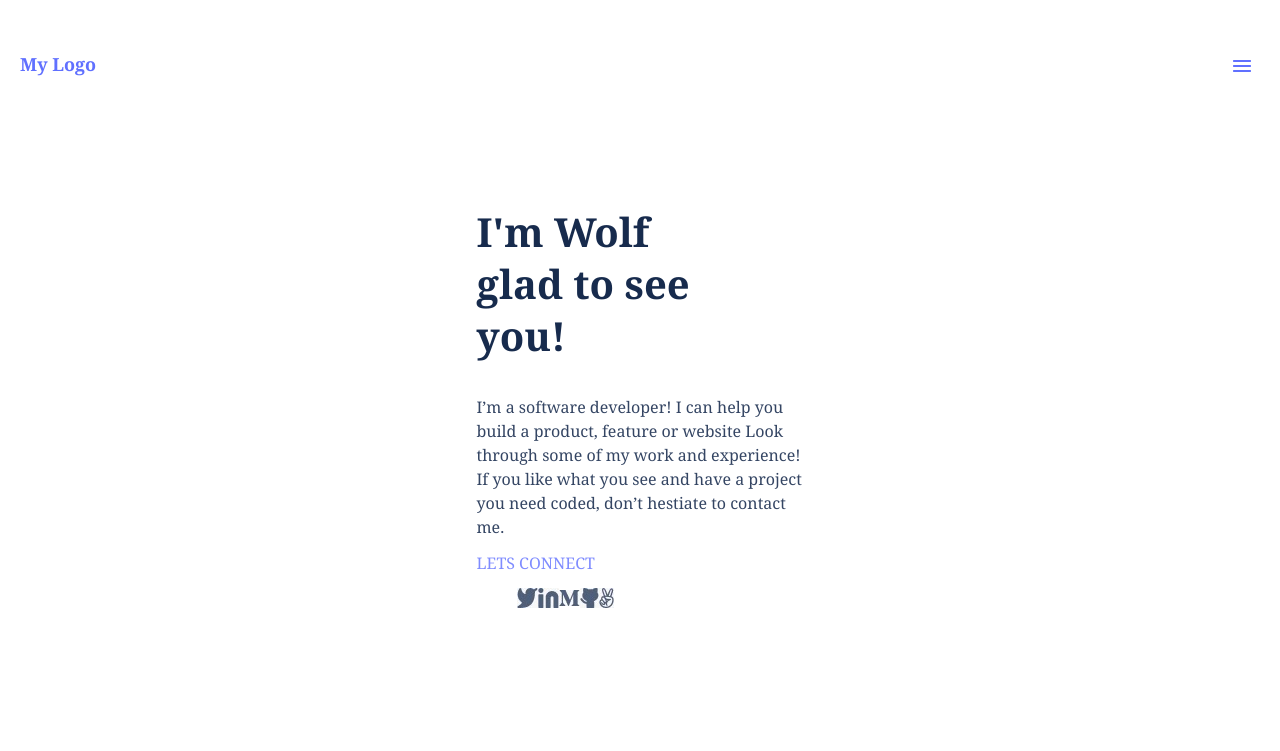
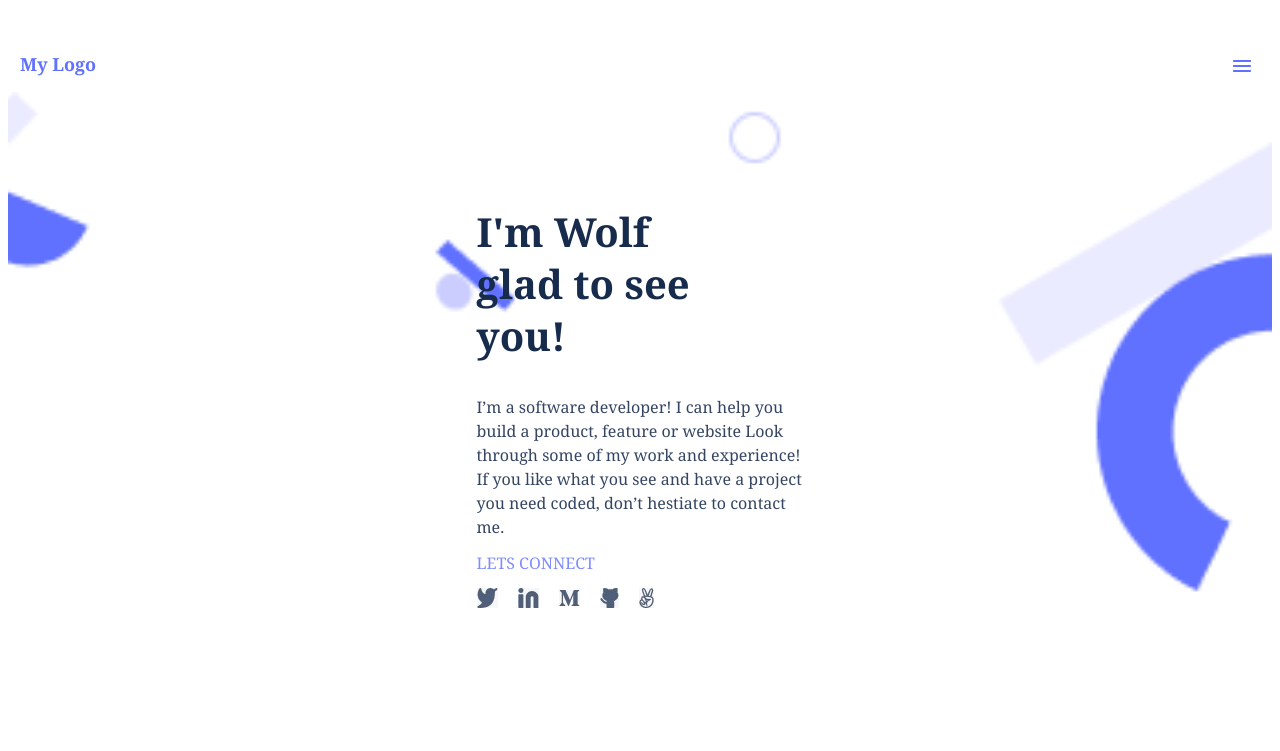
Before and after one commit to Wolfmikerson/Portfolio-Mobile-Version, a website: page index.html in a window 1280 px wide. Drawn offline with Linux system fonts and the light colour scheme.

Commit message:
Edit the final changes on the headline section

```diff
--- a/css/style.css
+++ b/css/style.css
@@ -28,6 +28,7 @@
   align-items: center;
   margin-top: 12px;
   margin-bottom: 136px;
+  padding: 0;
 }
 /* nav bar styling */
 .navbar-contener {
@@ -81,6 +82,11 @@
 .headline {
   flex-direction: column;
   align-items: center;
-  background: url("images/header_background.png") no-repeat center;
-  height: 100vh;
+  background-image: url("images/background.png");
+  background-size: cover;
+  background-repeat: no-repeat;
 }
+
+.display-list-item {
+  margin-right: 20px;
+}
--- a/index.html
+++ b/index.html
@@ -21,11 +21,11 @@
           <p class="support-text-headline default-custom-fonts support-text-font margin-none">I’m a software developer! I can help you build a product, feature or website Look through some of my work and experience! If you like what you see and have a project you need coded, don’t hestiate to contact me.</p>
           <h2 class="support-text-2 default-custom-fonts lets-text-font">LETS CONNECT</h2>
           <ul class="default-display-flex default-list-style">
-            <li><a href="https://twitter.com/MikersonWolf" title="Visit my twitter" target="_blank"><img src="images/Twitter.jpeg" alt=""></a></li>
-            <li><a href="https://www.linkedin.com/in/wolf-m-jacques-27a38612a/" title="Visit my linkedin" target="_blank"><img src="images/linkedn.jpeg" alt=""></a></li>
-            <li><a href="#" title="Visit my Medium"><img src="images/Median.jpeg" alt=""></a></li>
-            <li><a href="https://github.com/Wolfmikerson" title="Visit my Github" target="_blank"><img src="images/Github.jpeg" alt=""></a></li>
-            <li><a href="#" title="Visit my Angellist"><img src="images/Angellist.jpeg" alt=""></a></li>
+            <li class="display-list-item"><a href="https://twitter.com/MikersonWolf" title="Visit my twitter" target="_blank"><img src="images/Twitter.jpeg" alt=""></a></li>
+            <li class="display-list-item"><a href="https://www.linkedin.com/in/wolf-m-jacques-27a38612a/" title="Visit my linkedin" target="_blank"><img src="images/linkedn.jpeg" alt=""></a></li>
+            <li class="display-list-item"><a href="#" title="Visit my Medium"><img src="images/Median.jpeg" alt=""></a></li>
+            <li class="display-list-item"><a href="https://github.com/Wolfmikerson" title="Visit my Github" target="_blank"><img src="images/Github.jpeg" alt=""></a></li>
+            <li class="display-list-item"><a href="#" title="Visit my Angellist"><img src="images/Angellist.jpeg" alt=""></a></li>
           </ul>
         </div>
     </section>
```
Also changed, not shown: css/images/background.png (added), images/header-shapes mobile.png (added).
